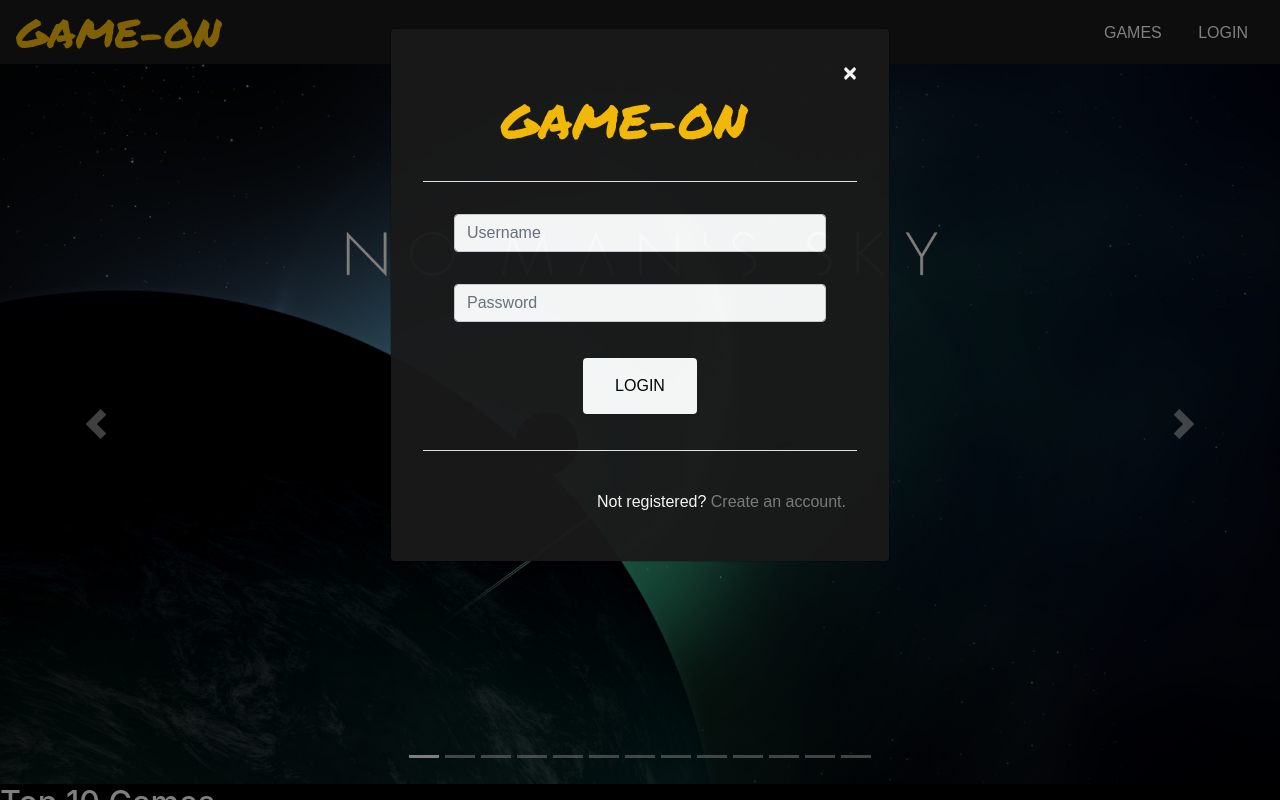
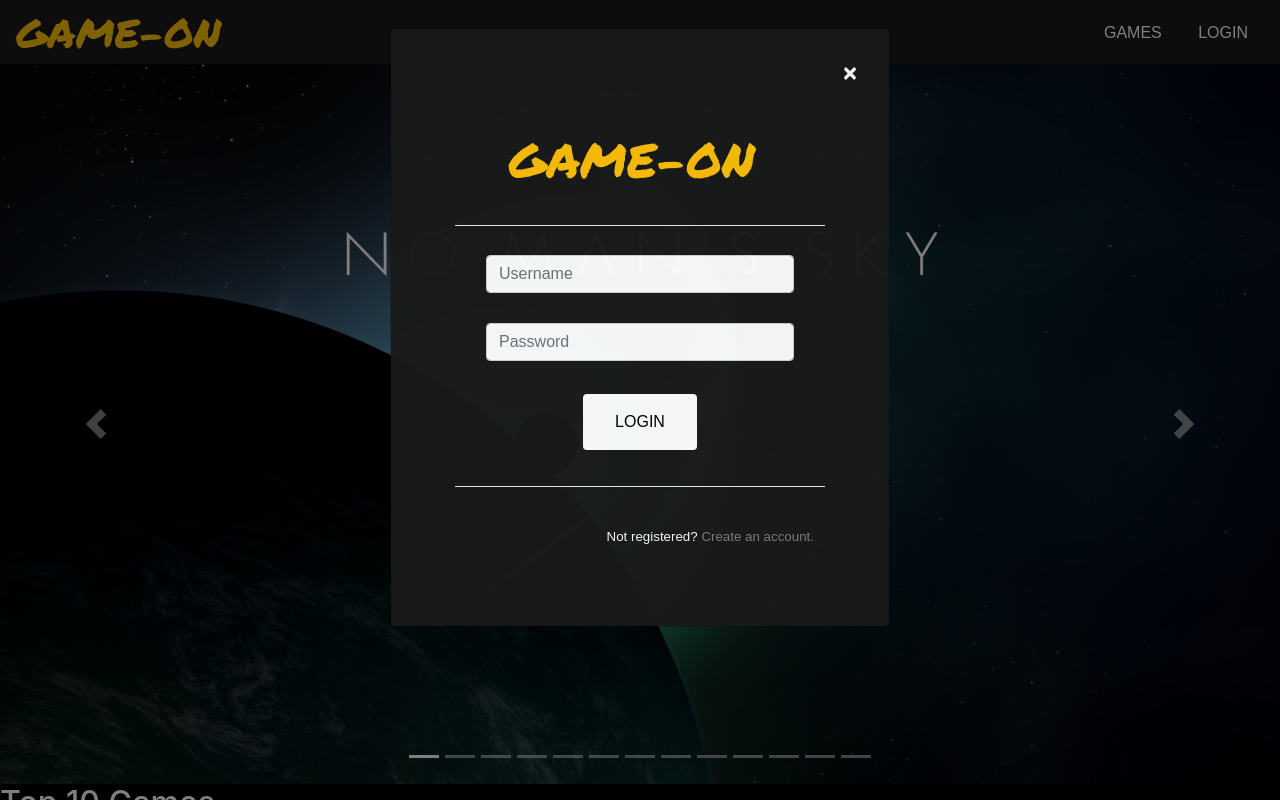
Before and after one commit to xerilius/GAME-ON, a Flask app: page / in a window 1280 px wide, after a click on "LOGIN". Run offline with Flask 2, Linux system fonts and the light colour scheme; data that the repository does not hold is empty; some libraries are stand-ins or nearby versions; some web fonts are replaced.

Commit message:
Changed css for modal login

```diff
--- a/static/css/style.css
+++ b/static/css/style.css
@@ -49,14 +49,15 @@
 .modal-title{
   color: #ffc107;
   font-family:'Permanent Marker', cursive;
-  font-size: 3em;
-  margin: 7px 61.5px;
+  font-size: 3rem;
+  margin: 14px 37.5px;
 }
 .modal-content {
     background-color: #1A1A1A;
-    padding: 2rem;
+    padding: 4rem;
     margin: auto;
     opacity: 0.95;
+    font-size: smaller;
 }
 
 .modal-content a{
@@ -67,7 +68,7 @@
   color: white;
   opacity:1;
   padding: 1rem;
-  margin: -2rem -2rem 4rem auto;
+  margin: -4rem -4rem 5rem auto;
 }
 
 .modal-footer{
```
